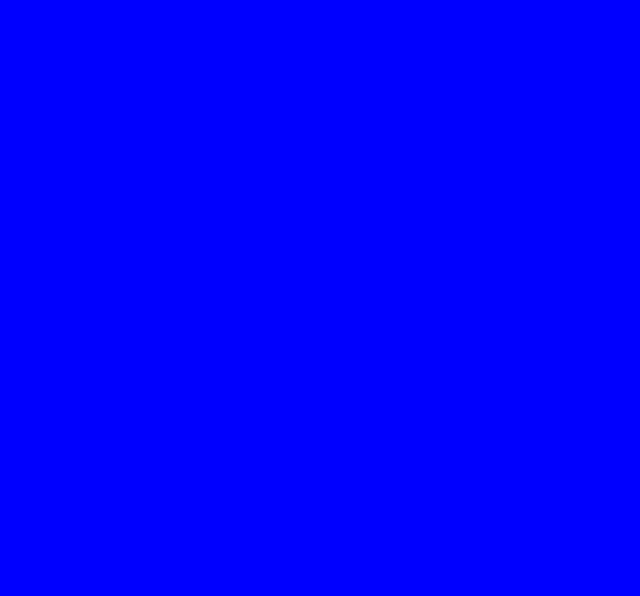
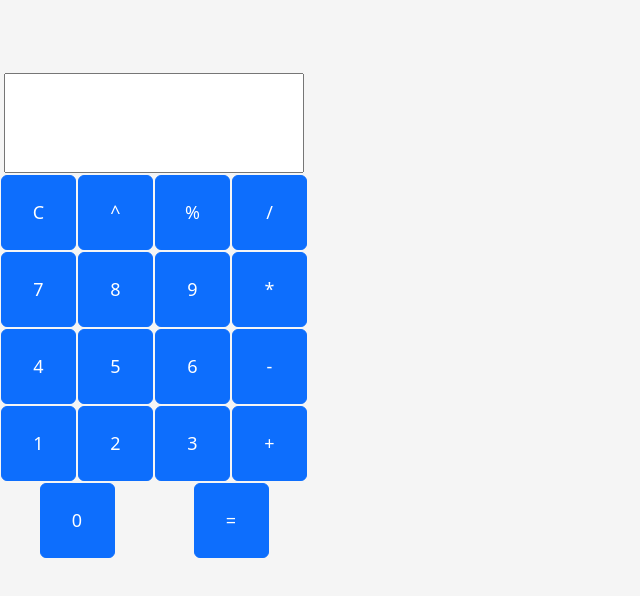
Before and after one commit to rhinodino23/CalculatorKasper, a plain HTML site: page Assignment2WA/index.html in a window 1280 px wide. Shown: the whole page, without its empty margins (0-640 px from the left). Drawn offline with nearby package versions, Linux system fonts and the light colour scheme.

Commit message:
Added all buttons and more css.

```diff
--- a/Assignment2WA/index.html
+++ b/Assignment2WA/index.html
@@ -14,7 +14,82 @@
     <script src="./calculatorbody.js"></script>
 </head>
 <body>
-
+    <br>
+    <br>
+    <br>
+    <!--Calculator Starter-->
+        <table class="text-center d-flex justify-content">
+         <tr>
+            <td colspan="4">
+                <input type="text" id="result">
+            </td>
+         </tr>
+         <tr>
+            <td>
+                <button type="button" class="btn btn-primary" onclick=""> C </button>
+            </td>
+            <td>
+                <button type="button" class="btn btn-primary" onclick=""> ^ </button>
+            </td>
+            <td>
+                <button type="button" class="btn btn-primary" onclick=""> % </button>
+            </td>
+            <td>
+                <button type="button" class="btn btn-primary" onclick=""> / </button>
+            </td>
+         </tr>
+         <tr>
+            <td>
+                <button type="button" class="btn btn-primary" onclick=""> 7 </button>
+            </td>
+            <td>
+                <button type="button" class="btn btn-primary" onclick=""> 8 </button>
+            </td>
+            <td>
+                <button type="button" class="btn btn-primary" onclick=""> 9 </button>
+            </td>
+            <td>
+                <button type="button" class="btn btn-primary" onclick=""> * </button>
+            </td>
+        </tr>
+        <tr>
+            <td>
+                <button type="button" class="btn btn-primary" onclick="">4 </button>
+            </td>
+            <td>
+                <button type="button" class="btn btn-primary" onclick=""> 5 </button>
+            </td>
+            <td>
+                <button type="button" class="btn btn-primary" onclick=""> 6 </button>
+            </td>
+            <td>
+                <button type="button" class="btn btn-primary" onclick=""> - </button>
+            </td>
+        </tr>
+        <tr>
+            <td>
+             <button type="button" class="btn btn-primary" onclick=""> 1 </button>
+            </td>
+            <td>
+             <button type="button" class="btn btn-primary" onclick=""> 2 </button>
+            </td>
+            <td>
+             <button type="button" class="btn btn-primary" onclick=""> 3 </button>
+            </td>
+            <td>
+             <button type="button" class="btn btn-primary" onclick=""> + </button>
+            </td>
+        </tr>
+        <tr>
+            <td colspan="2" id="space">
+                <button type="button" class="btn btn-primary" onclick=""> 0 </button>
+            </td>
+            <td colspan="2" id="space">
+                <button type="button" class="btn btn-primary" onclick=""> = </button>
+               </td>
+        </tr>
+        </table>
+    <!--End of Calculator-->
 
     <!--BootStrap Import-->
     <script src="https://cdn.jsdelivr.net/npm/@popperjs/core@2.11.5/dist/umd/popper.min.js" integrity="sha384-Xe+8cL9oJa6tN/veChSP7q+mnSPaj5Bcu9mPX5F5xIGE0DVittaqT5lorf0EI7Vk" crossorigin="anonymous"></script>
--- a/Assignment2WA/style.css
+++ b/Assignment2WA/style.css
@@ -1,3 +1,16 @@
 body{
-    background-color: blue;
+    background-color: whitesmoke;
 }
+.btn{
+    width: 75px;
+    height: 75px;
+    font-size:large;
+}
+#space{
+    width: 100px;
+}
+input[type="text"]{
+    width: 300px;
+    height: 100px;
+    font-size: large;
+}
```
